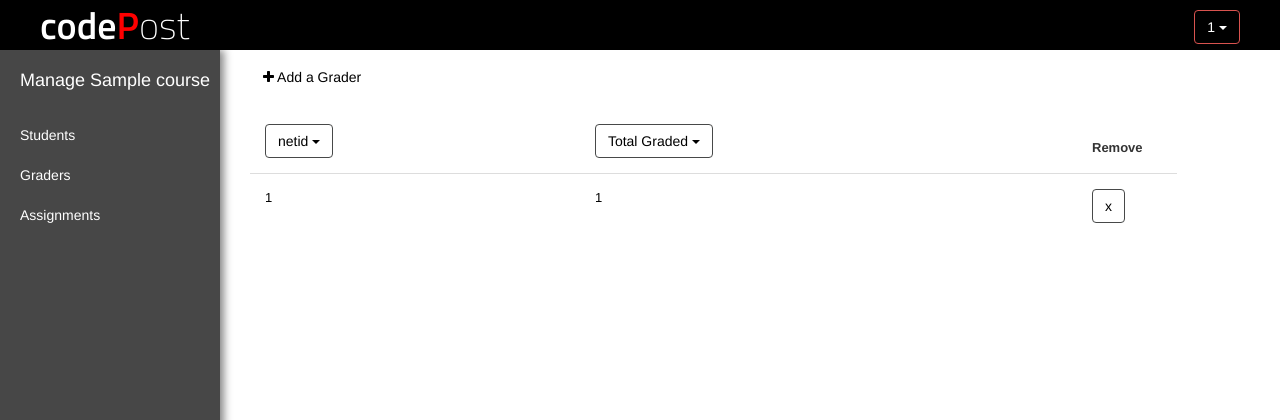
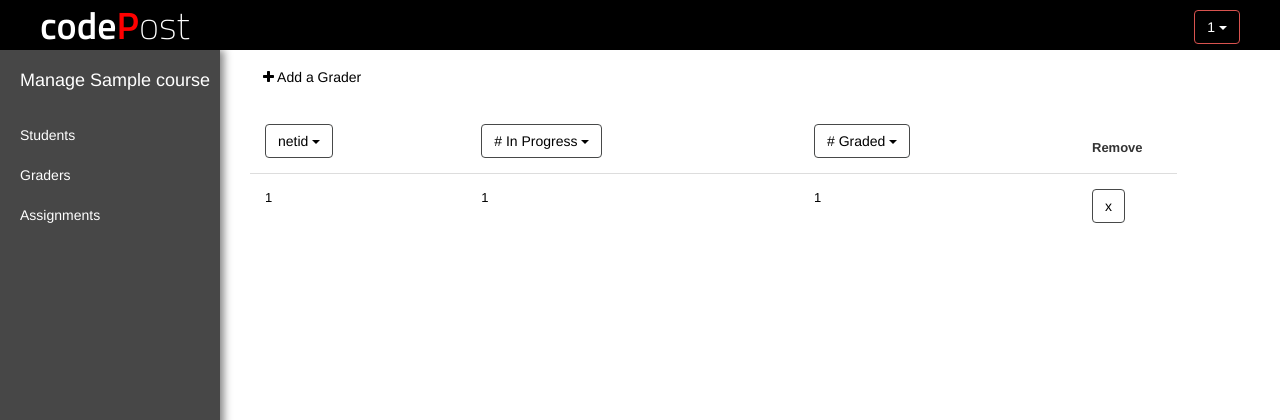
Before and after one commit to gleichnitz/333, a Flask app: template templates/admin_graders.html in a window 1280 px wide. Shown: the top 420 px of the page. Run offline with Flask 2, Linux system fonts and the light colour scheme; the template is opened without the code that fills it: most values are stand-ins (such as "Sample title", 1, 10 or a date in 2020).

Commit message:
adding admin graderclass

```diff
--- a/templates/admin_graders.html
+++ b/templates/admin_graders.html
@@ -39,7 +39,13 @@
           </th>
           <th class="header">
             <div class="btn-group" align="center">
-                  <button type="button" class="btn btn-default dropdown-toggle" data-toggle="dropdown" style="background-color: white; color: black; clear: both" align="center"> Total Graded <span class="caret"></span>
+                  <button type="button" class="btn btn-default dropdown-toggle" data-toggle="dropdown" style="background-color: white; color: black; clear: both" align="center"> # In Progress <span class="caret"></span>
+                  </button>
+              </div>
+          </th>
+          <th class="header">
+            <div class="btn-group" align="center">
+                  <button type="button" class="btn btn-default dropdown-toggle" data-toggle="dropdown" style="background-color: white; color: black; clear: both" align="center"> # Graded <span class="caret"></span>
                   </button>
               </div>
           </th>
@@ -52,6 +58,7 @@
        {% for grader in graders %}
           <tr>
               <td class="netid-row"><a href="{{url_for('admin_grader_assignments', netid=netid, grader=grader.netid)}}"><div style="height:100%;width:100%" class="grader_assignments">{{ grader.netid }}</div></a></td>
+              <td class="netid-row" align="left"><a href="{{url_for('admin_grader_assignments', netid=netid, grader=grader)}}"><div style="height:100%;width:100%" class="grader_assignments">{{ grader.num_in_progress }}</div></a></td>
               <td class="netid-row" align="left"><a href="{{url_for('admin_grader_assignments', netid=netid, grader=grader)}}"><div style="height:100%;width:100%" class="grader_assignments">{{ grader.num_graded }}</div></a></td>
               <td><div class="btn-group" align="center">
                   <button id="{{ grader }}" class="btn btn-default delete-buttons delete-buttons-grader" type="button" style="height:100%;width:100%;background-color: white; color: black; clear: both"> x </span>
```
